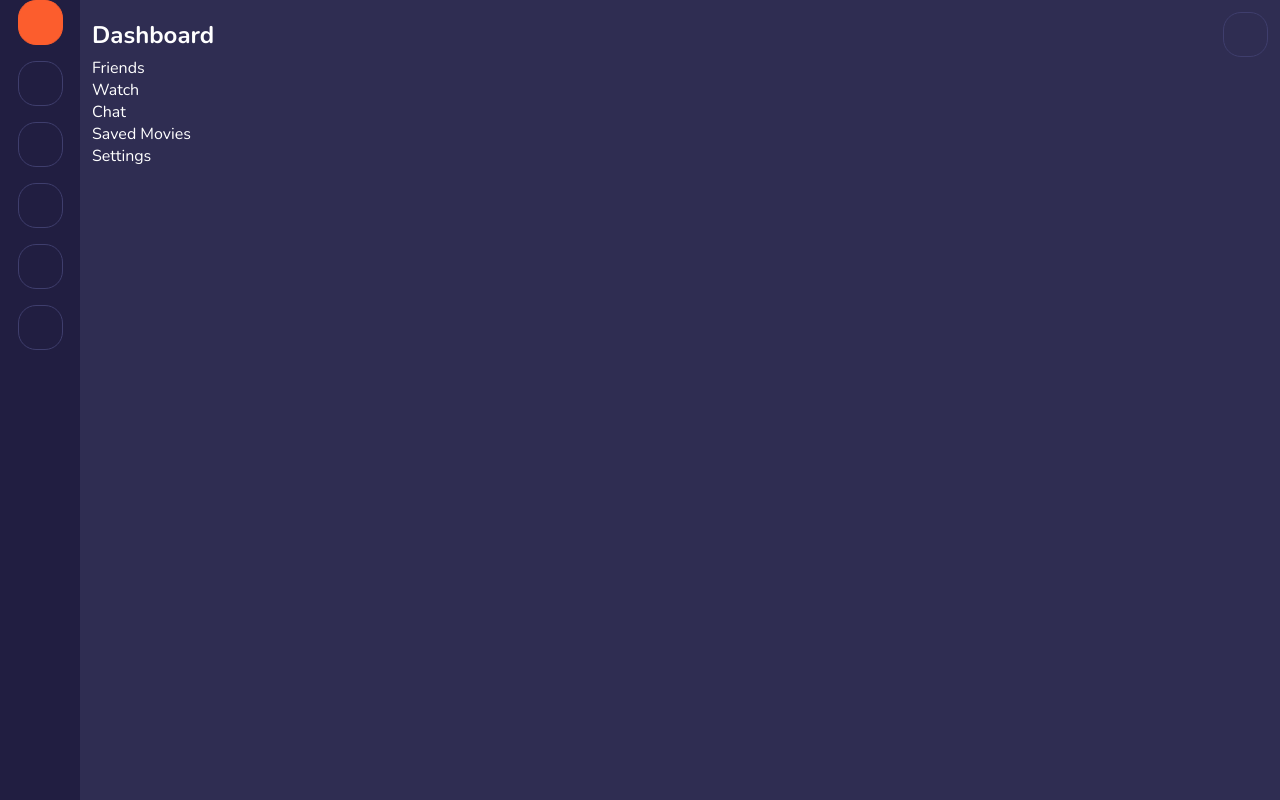
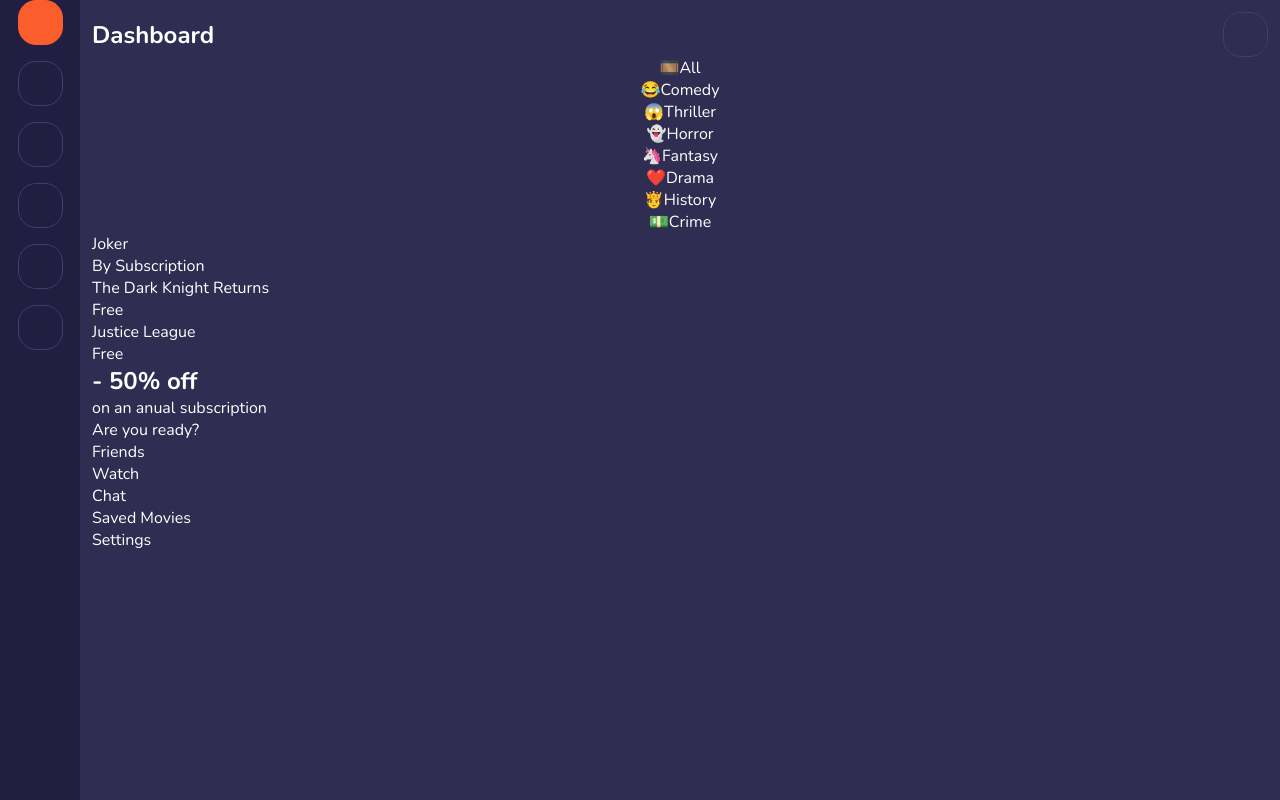
Before and after one commit to Donis03ch/Lern-Periode-5, a plain HTML site: page movies-website/index.html in a window 1280 px wide. Drawn offline with nearby package versions, Linux system fonts and the light colour scheme.

Commit message:
Update index.html

```diff
--- a/movies-website/index.html
+++ b/movies-website/index.html
@@ -10,7 +10,7 @@
   </head>
   <body>
 
-    <!-- App -->
+        <!-- App -->
     <div class="app flex w-100">
         <!-- Sidebar -->
         <div class="sidebar flex flex-c">
@@ -67,7 +67,101 @@
 
             <!-- Movies Content -->
             <div class="movies-content">
+              <!-- Movies -->
+              <div class="movies">
+                <!-- Categories -->
+                <div class="categories">
+                  <div class="category flex-center flec-c active">
+                    <div class="p category-icon">🎞️</div>
+                    <p class="tertiary">All</p>
+                  </div>
 
+                  <div class="category flex-center flec-c">
+                    <div class="p category-icon">😂</div>
+                    <p class="tertiary">Comedy</p>
+                  </div>
+
+                  <div class="category flex-center flec-c">
+                    <div class="p category-icon">😱</div>
+                    <p class="tertiary">Thriller</p>
+                  </div>
+
+                  <div class="category flex-center flec-c">
+                    <div class="p category-icon">👻</div>
+                    <p class="tertiary">Horror</p>
+                  </div>
+
+                  <div class="category flex-center flec-c">
+                    <div class="p category-icon">🦄</div>
+                    <p class="tertiary">Fantasy</p>
+                  </div>
+
+                  <div class="category flex-center flec-c">
+                    <div class="p category-icon">❤️</div>
+                    <p class="tertiary">Drama</p>
+                  </div>
+
+                  <div class="category flex-center flec-c">
+                    <div class="p category-icon">🫅</div>
+                    <p class="tertiary">History</p>
+                  </div>
+
+                  <div class="category flex-center flec-c">
+                    <div class="p category-icon">💵</div>
+                    <p class="tertiary">Crime</p>
+                  </div>
+                </div>
+                <!-- End Categories-->
+
+
+              <!-- All Movies -->
+              <div class="all-movies">
+                <div class="movie">
+                  <div class="image-overlay">
+                    <div class="image-overlay-text">
+                      <p class="secondary">Joker</p>
+                      <p class="tertiary">By Subscription</p>
+                    </div>
+                  </div>
+                </div>
+
+                <div class="movie">
+                  <div class="image-overlay">
+                    <div class="image-overlay-text">
+                      <p class="secondary">The Dark Knight Returns</p>
+                      <p class="tertiary">Free</p>
+                    </div>
+                  </div>
+                </div>
+
+                <div class="movie">
+                  <div class="image-overlay">
+                    <div class="image-overlay-text">
+                      <p class="secondary">Justice League</p>
+                      <p class="tertiary">Free</p>
+                    </div>
+                  </div>
+                </div>
+
+              </div>
+              <!-- End All Movies -->
+
+
+              </div>
+              <!-- End Movies-->
+
+              <!-- Updates -->
+              <div class="updates">
+                <!-- News -->
+                <div class="news">
+                  <h2 class="primary">- 50% off</h2>
+                  <p class="tertiary">on an anual subscription</p>
+
+                  <p class="secondary">Are you ready?</p>
+                </div>
+                <!-- End News -->
+              </div>
+              <!-- End updates -->
             </div>
             <!-- End Movies Content -->
           </div>
```
